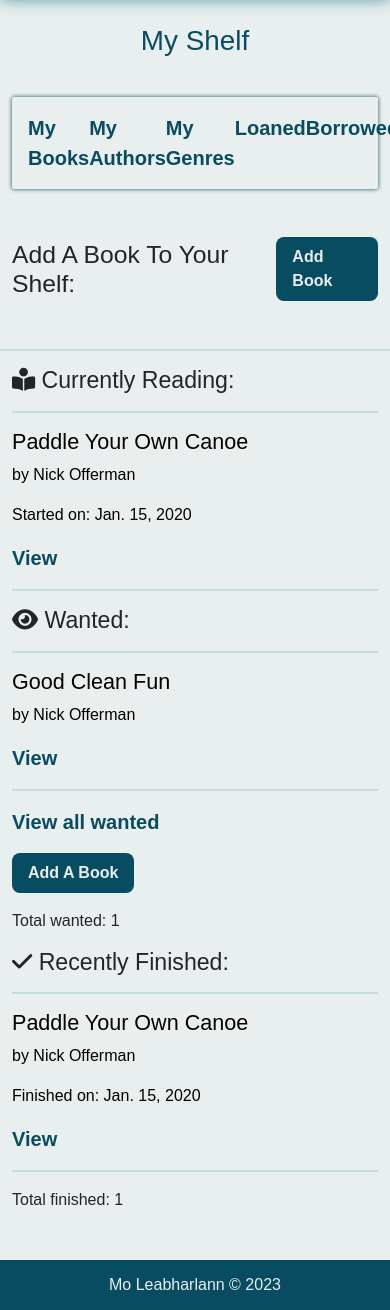
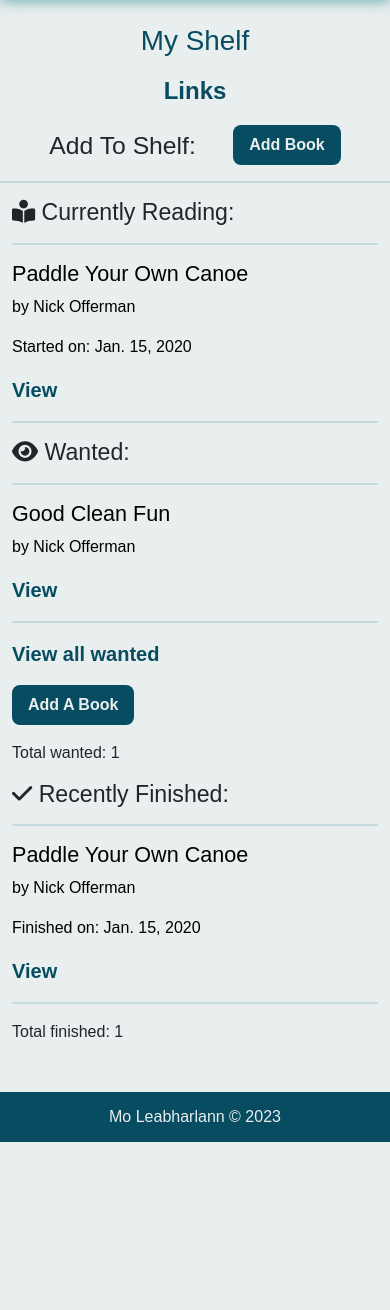
Before and after one commit to SJECollins/leabharlann, a Django app: page /my-shelf/1 in a window 390 px wide; the page is wider, and only the part inside the window is pictured. Shown: the part 76-1386 px from the top of that part. After the commit the page ends 1218 px from the top of that part, so only its background shows below. Run offline with Django 4.2, Linux system fonts and the light colour scheme; a user stored in the database is signed in; data comes from the database, SQL or seed files in the repository; tables that the repository leaves empty hold one stand-in row (values such as "Sample post"); some libraries are stand-ins or nearby versions; some web fonts are replaced.

Commit message:
Fix link layout mybooks, myauthors, mygenres

```diff
--- a/shelf/templates/shelf/myshelf.html
+++ b/shelf/templates/shelf/myshelf.html
@@ -15,7 +15,7 @@
 </section>
 <section class="container">
   <div class="col-12">
-    <div class="d-flex flex-row justify-content-evenly book-shadow">
+    <div class="d-flex flex-row justify-content-evenly book-shadow" id="large-nav">
       <a class="links" href="{% url 'mybooks:mybooks' pk=shelf_owner.pk %}">
         {% if user == shelf_owner %} My {% else %} {{ shelf_owner }}'s {% endif %} Books</a>
       <a class="links" href="{% url 'myauthors:myauthors' pk=shelf_owner.pk %}">
@@ -27,9 +27,31 @@
       <a class="links" href="{% url 'sharing:borrowed-list' %}">Borrowed</a>
       {% endif %}
     </div>
+    <div id="small-nav" class="mx-auto">
+      <p>
+        <button id="small-nav-btn" class="links" type="button" data-bs-toggle="collapse" data-bs-target="#collapseNav"
+          aria-expanded="false" aria-controls="collapseNav">
+          Links
+        </button>
+      </p>
+      <div class="collapse" id="collapseNav">
+        <div class="book-shadow d-flex flex-column">
+          <a class="links" href="{% url 'mybooks:mybooks' pk=shelf_owner.pk %}">
+            {% if user == shelf_owner %} My {% else %} {{ shelf_owner }}'s {% endif %} Books</a>
+          <a class="links" href="{% url 'myauthors:myauthors' pk=shelf_owner.pk %}">
+            {% if user == shelf_owner %} My {% else %} {{ shelf_owner }}'s {% endif %} Authors</a>
+          <a class="links" href="{% url 'mygenres:mygenres' pk=shelf_owner.pk %}">
+            {% if user == shelf_owner %} My {% else %} {{ shelf_owner }}'s {% endif %} Genres</a>
+          {% if user == shelf_owner %}
+          <a class="links" href="{% url 'sharing:loaned-list' %}">Loaned</a>
+          <a class="links" href="{% url 'sharing:borrowed-list' %}">Borrowed</a>
+          {% endif %}
+        </div>
+      </div>
+    </div>
     {% if user == shelf_owner %}
-    <div class="d-flex justify-content-evenly align-items-center my-5">
-      <h2 class="mb-0">Add A Book To Your Shelf:</h2>
+    <div class="d-flex justify-content-evenly align-items-center my-md-5">
+      <h2 class="mb-0">Add To Shelf:</h2>
       <a class="btns" href="{% url 'mybooks:add-mybook' %}">Add Book</a>
     </div>
     {% endif %}
--- a/static/css/base.css
+++ b/static/css/base.css
@@ -81,6 +81,14 @@ h4 {
 
 .fit {
   width: fit-content;
+}
+
+#large-nav {
+  display: block;
+}
+
+#small-nav {
+  display: none !important;
 }
 
 /* Footer Styling */
@@ -323,3 +331,34 @@ tr {
 .table > :not(caption) > * > * {
   background-color: var(--site-white) !important;
 }
+
+/* Media Queries */
+
+@media (max-width: 768px) {
+  #large-nav {
+    display: none !important;
+  }
+
+  #small-nav {
+    display: flex !important;
+    flex-direction: column;
+    align-items: center;
+    width: 360px;
+  }
+
+  #collapseNav {
+    width: 200px;
+    text-align: center;
+  }
+
+  #small-nav-btn {
+    background: transparent;
+    border: none;
+    font-size: 24px;
+    font-weight: 700;
+  }
+
+  section {
+    margin-bottom: 0.5rem;
+  }
+}
```
Also changed, not shown: myauthors/templates/myauthors/myauthor-list.html (+4 -4 lines), myauthors/templates/myauthors/myauthor.html (+6 -8 lines), mybooks/templates/mybooks/mybook-list.html (+4 -4 lines), mybooks/templates/mybooks/mybook.html (+22 -70 lines), mygenres/templates/mygenres/mygenre-list.html (+4 -4 lines), mygenres/templates/mygenres/mygenre.html (+6 -8 lines).
